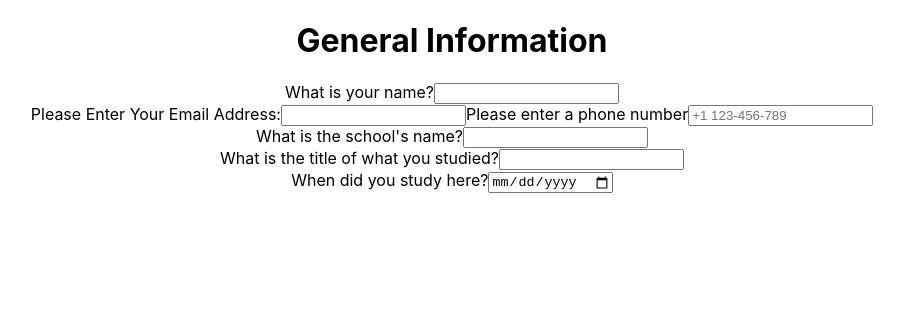
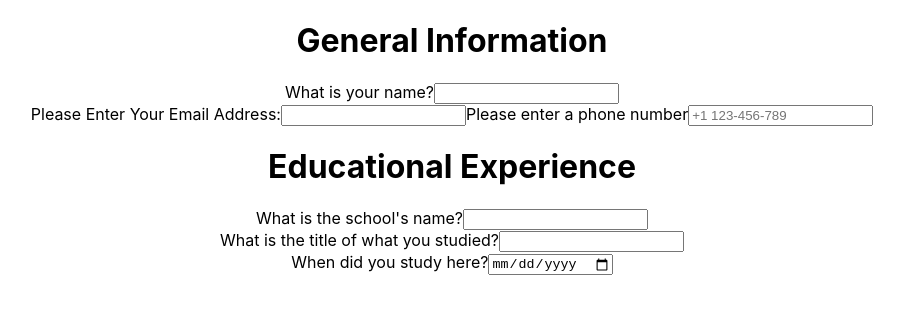
Before and after one commit to jackalot/o-cv-project, a React (Create React App) app: page / in a window 1280 px wide. Shown: the top 314 px of the page, without its empty margins (188-1092 px from the left). Built offline with nearby package versions, Linux system fonts and the light colour scheme; the HTML template or start-up script is replaced by a standard one.

Commit message:
added a h1 to the EducationalExperience component to show where the Education Experience segment starts

```diff
--- a/src/components/Overview.js
+++ b/src/components/Overview.js
@@ -5,6 +5,7 @@ import TextField from "./TextField";
 class EducationalExperience extends React.Component {
   render () {
     return <div>
+      <h1>Educational Experience</h1>
       <TextField fieldName="school-name" className="school-name" labelText="What is the school's name?"></TextField>
       <TextField fieldName="title-of-study" className="study-title" labelText="What is the title of what you studied?"></TextField>
       <DateField fieldName="dateOfStudy" className="study-date" labelText="When did you study here?"></DateField>
```
